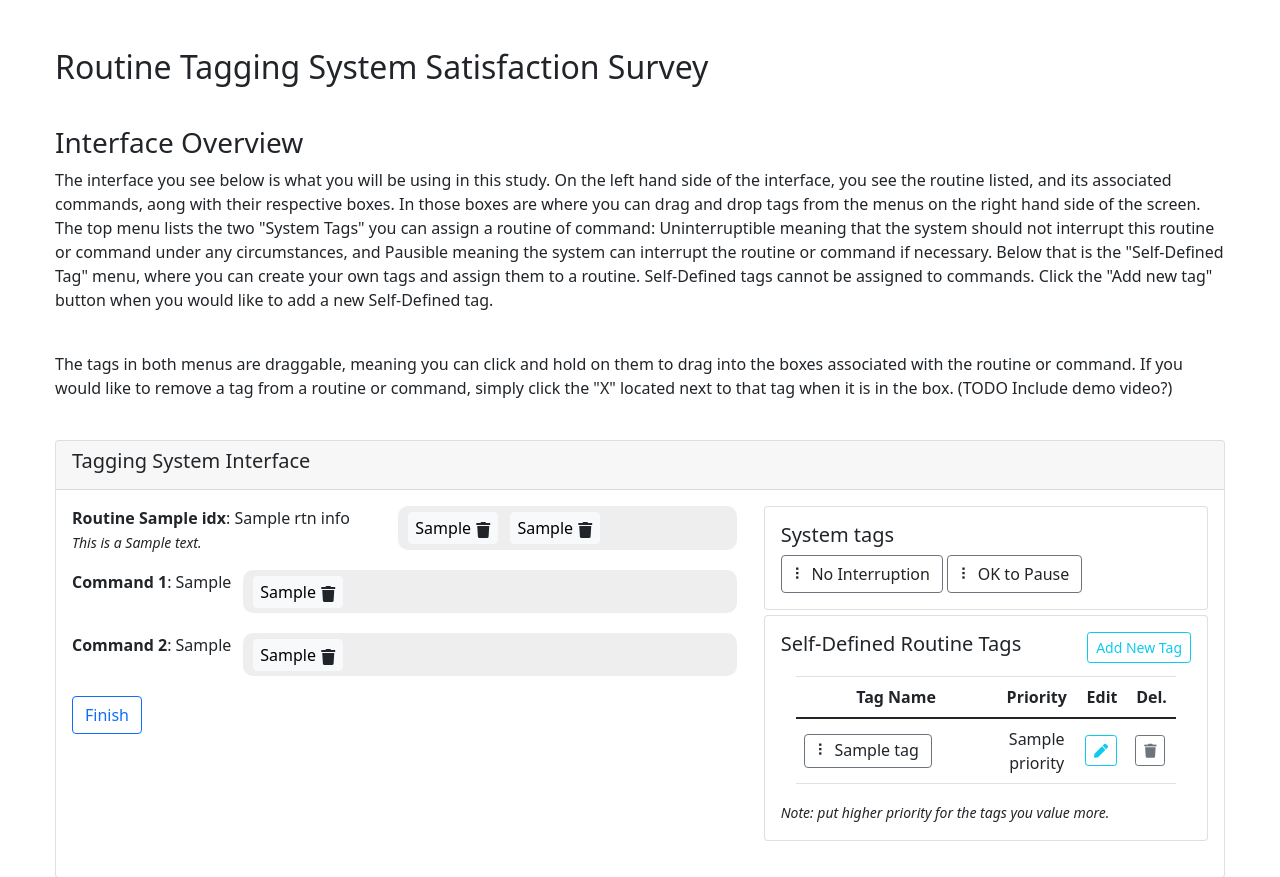
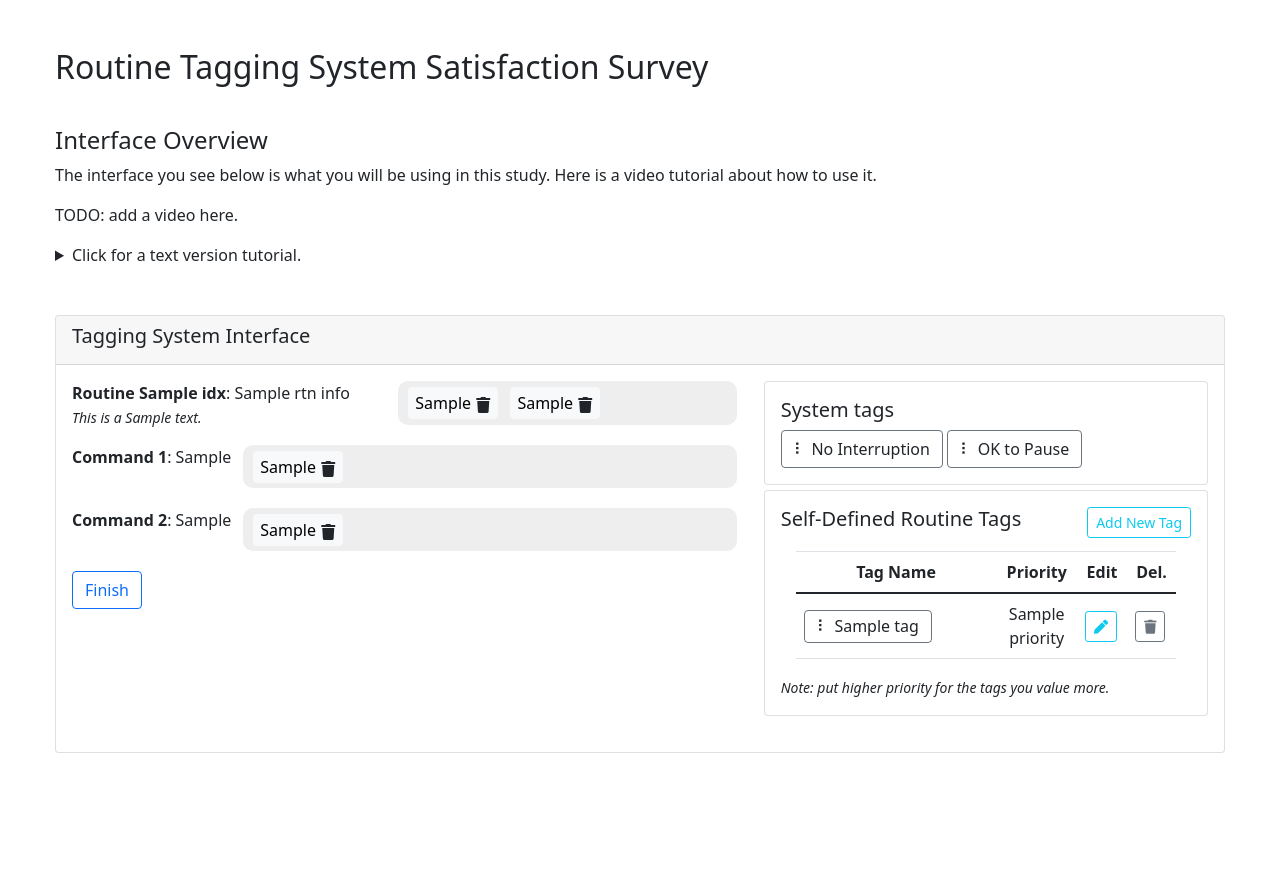
Before and after one commit to RuiRitaYang/web-tag-system-survey, a Flask app: template app/templates/tagging.html in a window 1280 px wide. Shown: the top 877 px of the page. After the commit the page ends 753 px from the top, so only its background shows below. Run offline with Flask 2, Linux system fonts and the light colour scheme; the template is opened without the code that fills it: most values are stand-ins (such as "Sample title", 1, 10 or a date in 2020); some libraries are stand-ins or nearby versions.

Commit message:
[Tagging] collapsible text tutorial.

```diff
--- a/app/templates/tagging.html
+++ b/app/templates/tagging.html
@@ -3,22 +3,67 @@
 
 {% block content %}
 <div class="container" xmlns="http://www.w3.org/1999/html">
-  <h3>Interface Overview</h3>
-  <p>The interface you see below is what you will be using in this study. On the left hand side of the interface, you see
-    the routine listed, and its associated commands, aong with their respective boxes. In those boxes are where you can drag
-    and drop tags from the menus on the right hand side of the screen. The top menu lists the two "System Tags" you can assign
-    a routine of command: Uninterruptible meaning that the system should not interrupt this routine or command under any circumstances,
-    and Pausible meaning the system can interrupt the routine or command if necessary. Below that is the "Self-Defined Tag" menu,
-    where you can create your own tags and assign them to a routine. Self-Defined tags cannot be assigned to commands. Click the
-    "Add new tag" button when you would like to add a new Self-Defined tag.
-    </p>
-    <br>
-    <p>
-    The tags in both menus are draggable, meaning you can click and hold on them to drag into the boxes associated with
-    the routine or command. If you would like to remove a tag from a routine or command, simply click the "X" located
-    next to that tag when it is in the box. (TODO Include demo video?)
-     </p>
-<!--  TODO -->
+  <h4>Interface Overview</h4>
+  <p>The interface you see below is what you will be using in this study.
+    Here is a video tutorial about how to use it.
+  </p>
+  <p>TODO: add a video here.</p>
+  <details>
+    <summary>
+      Click for a text version tutorial.
+    </summary>
+    <div class="indented">
+      <p>
+        On the <i>left hand</i>, you will see a <strong>routine</strong>, its associated <strong>commands</strong>,
+        along with their respective <strong>boxes</strong>. The <strong>box</strong> is used to put
+        the <strong>tags</strong> that you can drag and drop from the <i>right hand panel</i>
+      </p>
+      <p>
+        The <i>right hand panel</i> contains two menus that include different tags. <br/>
+        Top menu includes two types of <strong>System Tags</strong>:
+        <ul>
+          <li>
+            <i><strong>No interruption</strong></i>:
+            routine/command with this tag will finish without interruption once it starts.
+          </li>
+          <li>
+            <i><strong>OK to pause</strong></i>:
+            system may pause the routine/command if needed, but will
+            continue to execute afterwards until reaching the specified time length.
+          </li>
+        </ul>
+      </p>
+      <p>
+        In Bottom <strong>Self-Defined Tags</strong> menu, you can
+        <ul>
+          <li>create your own tags to specify what you value about a routine
+            such as "energy-saving" and "safety".
+          </li>
+          <li>
+            specify the priority of the tag. A higher priority means you values more
+            about the routines with this tag.
+          </li>
+        </ul>
+        Self-Defined tags cannot be assigned to commands. You can add a new tag through
+        "Add New Tag", edit, and delete existing self-defined tags.
+      </p>
+      <p>
+        The tags in both menus are draggable, meaning you can click and hold on them to drag into the boxes associated with
+        the routine or command. If you would like to remove a tag from a routine or command, simply click the
+        <i class="fa fa-trash fa-1" aria-hidden="true"></i>
+        located next to that tag when it is in the box.
+      </p>
+    </div>
+  </details>
+  <br>
+<!--    The interface you see below is what you will be using in this study.-->
+<!--    On the left hand side of the interface, you see-->
+<!--    the routine listed, and its associated commands, along with their respective boxes. In those boxes are where you can drag-->
+<!--    and drop tags from the menus on the right-hand side of the screen. The top menu lists the two "System Tags" you can assign-->
+<!--    a routine of command: Uninterruptible meaning that the system should not interrupt this routine or command under any circumstances,-->
+<!--    and Pausable meaning the system can interrupt the routine or command if necessary. Below that is the "Self-Defined Tag" menu,-->
+<!--    where you can create your own tags and assign them to a routine. Self-Defined tags cannot be assigned to commands. Click the-->
+<!--    "Add new tag" button when you would like to add a new Self-Defined tag.-->
 </div>
 <br/>
 {% for message in get_flashed_messages() %}
```
